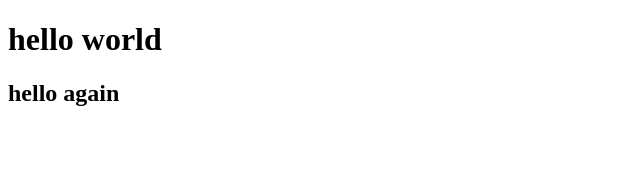
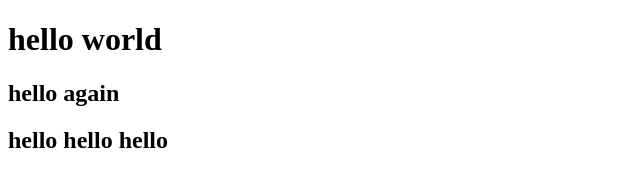
Before and after one commit to fabs96/lecture0, a plain HTML site: page hello.html in a window 1280 px wide. Shown: the whole page, without its empty margins (0-640 px from the left). Drawn offline with Linux system fonts and the light colour scheme.

Commit message:
Update hello.html

```diff
--- a/hello.html
+++ b/hello.html
@@ -6,5 +6,6 @@
 	<body>
 		<h1>hello world</h1>
 		<h2>hello again</h2>
+		<h2>hello hello hello</h2>
 	</body>
 </html>
```
